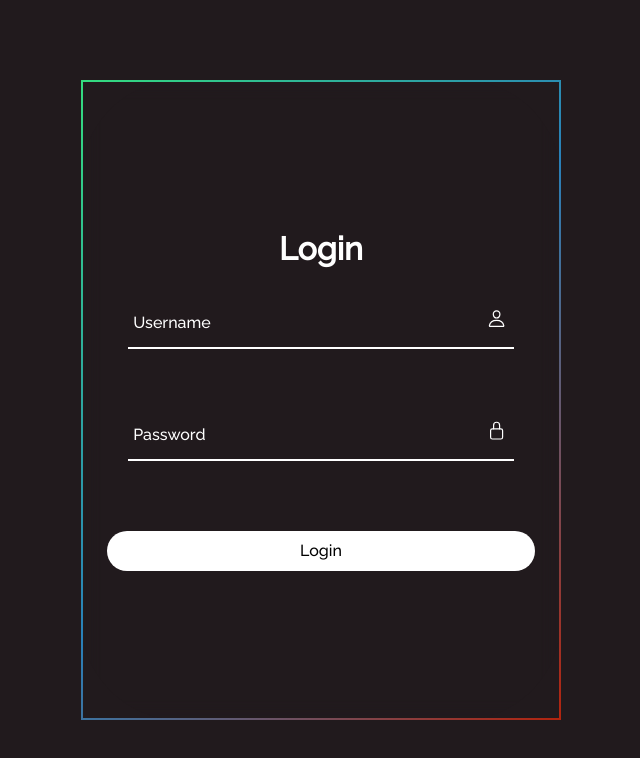
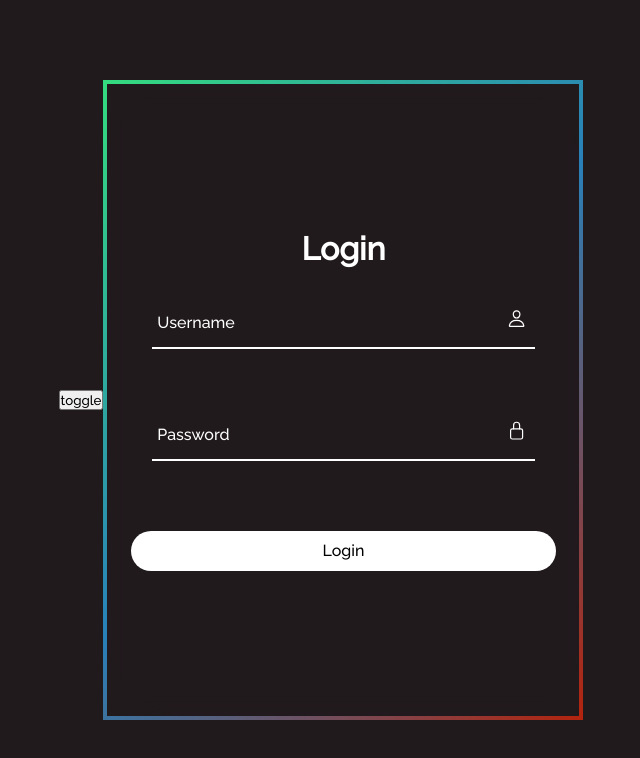
Before and after one commit to parthkamal/onefin-assignment, a React (Create React App) app: page /login in a window 1280 px wide. Shown: the top 758 px of the page, without its empty margins (319-959 px from the left). Built offline with nearby package versions, Linux system fonts and the light colour scheme.

Commit message:
added theme toggle

```diff
--- a/src/App.css
+++ b/src/App.css
@@ -1,4 +1,47 @@
 @import url('https://fonts.googleapis.com/css2?family=Lato&family=Raleway:wght@500&display=swap');
+
+
+.dark-theme {
+  --main-background: #211a1d;
+  --login-background: transparent;
+  --login-btn-background: white;
+  --login-btn-hover-background: rgb(218, 213, 213);
+  --know-more-btn-background: rgb(57, 57, 77);
+  --know-more-btn-hover-background: black;
+  --modal-btn-background: white;
+  --modal-btn-hover-background: black;
+  --refresh-btn-background: rgb(27, 79, 168);
+  --refresh-btn-hover-background: white;
+
+
+  --color-primary: black;
+  --color-secondary: white;
+  --know-more-color: yellow;
+  --modal-content-color: white;
+  --form-message-color: rgb(249, 63, 63);
+
+}
+
+.light-theme {
+  --main-background: rgb(255, 255, 255);
+  --login-background: transparent;
+  --login-btn-background: rgb(0, 0, 0);
+  --login-btn-hover-background: rgb(218, 213, 213);
+  --know-more-btn-background: rgb(57, 57, 77);
+  --know-more-btn-hover-background: black;
+  --modal-btn-background: white;
+  --modal-btn-hover-background: black;
+  --refresh-btn-background: rgb(27, 79, 168);
+  --refresh-btn-hover-background: white;
+
+
+  --color-primary: rgb(255, 255, 255);
+  --color-secondary: rgb(0, 0, 0);
+  --know-more-color: yellow;
+  --modal-content-color: white;
+  --form-message-color: rgb(249, 63, 63);
+}
+
 
 * {
   margin: 0;
@@ -8,21 +51,18 @@
 }
 
 
-body {
-  display: flex;
-  justify-content: center;
-  align-items: center;
-  min-height: 100vh;
-}
+
+
+
+
+
 
 body {
-  background-color: #211a1d;
+  background: none;
   display: flex;
   justify-content: center;
   align-items: center;
   background-repeat: no-repeat;
-  background-position: cover;
-  background-size: cover;
   width: 100%;
   min-height: 100vh;
 
@@ -36,24 +76,25 @@ body {
   position: relative;
   width: 30em;
   height: 40em;
-  background-color: transparent;
-  border: 2px solid rgba(255, 255, 255, .5);
+  background-color: var(--login-background);
+  border: 4px solid white;
   display: flex;
   justify-content: center;
   align-items: center;
   backdrop-filter: blur(10px);
-  border-image: linear-gradient(135deg, #34db7f, #2980b9,#b2240e) 1;
-  border-radius: 100px ;
+  border-image: linear-gradient(135deg, #34db7f, #2980b9, #b2240e) 1;
+  border-radius: 100px;
 
 }
 
 .login-main {
   width: 100vw;
   height: 100vh;
-  margin: 0px ;
+  margin: 0px;
   display: flex;
   justify-content: center;
   align-items: center;
+  background-color: var(--main-background);
 }
 
 
@@ -69,7 +110,7 @@ body {
 
 h2 {
   font-size: 2em;
-  color: white;
+  color: var(--color-secondary);
   text-align: center;
 }
 
@@ -77,7 +118,7 @@ h2 {
   position: relative;
   width: 310px;
   margin: 30px 0;
-  border-bottom: 2px solid white;
+  border-bottom: 2px solid var(--color-secondary);
 
 }
 
@@ -87,7 +128,7 @@ h2 {
   left: 5px;
   transform: translateY(-50%);
   font-size: 1em;
-  color: white;
+  color: var(--color-secondary);
   pointer-events: none;
   transition: .5s;
 }
@@ -101,11 +142,11 @@ h2 {
 .input-box input {
   width: 100%;
   height: 50px;
-  background: transparent;
+  background-color: var(--login-background);
   border: none;
   outline: none;
   font-size: 1em;
-  color: white;
+  color: var(--color-secondary);
   padding: 0 8px 0 5px;
 }
 
@@ -114,7 +155,7 @@ h2 {
 
   position: absolute;
   right: 8px;
-  color: white;
+  color: var(--color-secondary);
   font-size: 1.2em;
   line-height: 57px;
 
@@ -124,25 +165,25 @@ h2 {
   margin-top: 40px;
   width: 100%;
   height: 40px;
-  background: white;
+  background-color: var(--login-btn-background);
   border: none;
   outline: none;
   border-radius: 40px;
   cursor: pointer;
   font-size: 1em;
-  color: black;
+  color: var(--color-primary);
   font-weight: 500;
   transition: background-color 0.3s, color 0.3s;
 
 }
 
 .login-btn:hover {
-  background-color: rgb(218, 213, 213);
+  background-color: var(--login-btn-hover-background);
   color: black;
 }
 
 .form-message {
-  color: rgb(249, 63, 63);
+  color: var(--form-message-color);
   margin-top: -5px;
   margin-bottom: 10px;
 }
@@ -187,7 +228,7 @@ h2 {
 }
 
 .pagination-item {
-  color: rgb(184, 173, 173) !important;
+  color: var(--color-secondary) !important;
   font-weight: 700;
 }
 
@@ -199,7 +240,8 @@ h2 {
 }
 
 .movie-list {
-  color: white;
+  background-color: var(--main-background);
+  color: var(--color-secondary);
   min-width: 100em;
   min-height: 100vh;
   display: flex;
@@ -221,7 +263,7 @@ h2 {
 }
 
 .movie {
-  border: 1px solid rgba(255, 255, 255, .5);
+  border: 1px solid var(--login-btn-hover-background);
   height: 30em;
   padding: 10px;
   overflow: hidden;
@@ -275,7 +317,6 @@ h2 {
   display: flex;
   justify-content: space-evenly;
   align-items: center;
-  /* border: 1px solid red; */
 
 
 }
@@ -289,7 +330,6 @@ h2 {
   align-items: center;
   padding: 10px;
   margin: 10px;
-  /* border: 1px solid red; */
 }
 
 .movie-title {
@@ -305,18 +345,17 @@ h2 {
 
 
 .know-more-btn {
-  /* border: 1px solid red; */
   border: none;
   padding: 5px 15px 10px 15px;
   border-radius: 25px;
-  background-color: rgb(57, 57, 77);
-  color: yellow;
+  background-color: var(--know-more-btn-background);
+  color: var(--know-more-color);
   transition: background-color 0.3s, color 0.3s;
 }
 
 .know-more-btn:hover {
-  background-color: black;
-  color: #fff;
+  background-color: var(--know-more-btn-hover-background);
+  color: var(--know-more-color);
 }
 
 .genre-img {
@@ -325,7 +364,7 @@ h2 {
 }
 
 
-@media (max-width: 1000px){
+@media (max-width: 1000px) {
   .movie-grid {
     display: grid;
     width: 60%;
@@ -335,7 +374,7 @@ h2 {
   }
 
   .movie {
-    border: 1px solid rgba(255, 255, 255, .5);
+    border: 1px solid var(--login-btn-hover-background);
     margin: 0em 10em 0em 10em;
     height: 30em;
     padding: 10px;
@@ -351,7 +390,7 @@ h2 {
 }
 
 
-@media (max-width: 576px){
+@media (max-width: 576px) {
   .movie-grid {
     display: flex;
     flex-direction: column;
@@ -363,7 +402,7 @@ h2 {
   }
 
   .movie {
-    border: 1px solid rgba(255, 255, 255, .5);
+    border: 1px solid var(--login-btn-hover-background);
     margin: 0em 10em 0em 10em;
     width: 50%;
     height: 30em;
@@ -381,9 +420,9 @@ h2 {
 }
 
 
-@media (max-width: 490px ){
+@media (max-width: 490px) {
   .movie {
-    border: 1px solid rgba(255, 255, 255, .5);
+    border: 1px solid var(--login-btn-hover-background);
     margin: 0em 10em 0em 10em;
     width: 40%;
 
@@ -426,7 +465,7 @@ h2 {
   flex-direction: column;
   justify-content: space-between;
   align-items: center;
-  border: 1px solid rgba(255, 255, 255, .5);
+  border: 1px solid white;
 }
 
 .modal-image {
@@ -505,7 +544,7 @@ h2 {
 
 .modal-content-bot-btn:hover {
   background-color: black;
-  color: #fff;
+  color: white;
 
 }
 
@@ -516,7 +555,7 @@ h2 {
 
 
 
-@media (max-width: 1592px){
+@media (max-width: 1592px) {
 
   .modal-main {
     display: flex;
@@ -533,13 +572,13 @@ h2 {
     flex-direction: column;
     justify-content: space-between;
     align-items: center;
-  border: 1px solid rgba(255, 255, 255, .5);
+    border: 1px solid white;
   }
 }
 
 
 
-@media (max-width: 840px){
+@media (max-width: 840px) {
   .modal {
     border-radius: 13px;
     width: 65%;
@@ -548,11 +587,11 @@ h2 {
     flex-direction: column;
     justify-content: space-between;
     align-items: center;
-    border: 1px solid rgba(255, 255, 255, .5);
+    border: 1px solid white;
   }
 }
 
-@media (max-width: 674px){
+@media (max-width: 674px) {
   .modal {
     border-radius: 13px;
     width: 80%;
@@ -561,11 +600,11 @@ h2 {
     flex-direction: column;
     justify-content: space-between;
     align-items: center;
-    border: 1px solid rgba(255, 255, 255, .5);
+    border: 1px solid white;
   }
 }
 
-@media (max-width: 466px){
+@media (max-width: 466px) {
   .modal {
     border-radius: 13px;
     width: 90%;
@@ -574,7 +613,7 @@ h2 {
     flex-direction: column;
     justify-content: space-between;
     align-items: center;
-    border: 1px solid rgba(255, 255, 255, .5);
+    border: 1px solid white;
   }
 }
 
@@ -591,10 +630,12 @@ h2 {
   padding: 16px;
   width: 40%;
   font-size: 23px;
+  /* border: 1px solid var(--color-secondary); */
   border: none;
-  border-radius: 5px;
+  border-radius: 35px;
   position: sticky;
   margin-bottom: 2%;
+  box-shadow: 0px 4px 8px rgba(0, 0, 0, 0.2);
 }
 
 .refresh-button {
@@ -603,7 +644,7 @@ h2 {
   padding: 10px;
   border-radius: 5px;
   border: none;
-  background-color: rgb(27, 79, 168);
+  background-color: var(--refresh-btn-background);
   color: white;
   margin: 20px;
   transition: background-color 0.3s, color 0.3s;
@@ -612,30 +653,30 @@ h2 {
 
 
 .refresh-button:hover {
-  background-color: white;
-  color: rgb(27, 79, 168);
+  background-color: var(--refresh-btn-hover-background);
+  color: var(--refresh-btn-background);
 }
 
 
 
-@media (max-width: 732px){
+@media (max-width: 732px) {
   .search-bar {
     padding: 16px;
     width: 30%;
     font-size: 23px;
-    border: none;
+    border: var(--color-secondary);
     border-radius: 5px;
     position: sticky;
     margin-bottom: 2%;
   }
 }
 
-@media (max-width: 576px){
+@media (max-width: 576px) {
   .search-bar {
     padding: 16px;
     width: 20%;
     font-size: 23px;
-    border: none;
+    border: var(--color-secondary);
     border-radius: 5px;
     position: sticky;
     margin-bottom: 2%;
--- a/src/components/Login.jsx
+++ b/src/components/Login.jsx
@@ -12,8 +12,18 @@ const Login = () => {
     const [password, setPassword] = useState('');
     const [token, setToken] = useState(null);
     const [errors, setErrors] = useState({});
+    const [theme, setTheme] = useState("dark-theme");
 
 
+    const toggleTheme =() =>{
+        setTheme((oldTheme) => {
+            if(oldTheme === "dark-theme"){
+                return "light-theme";
+            }else {
+                return "dark-theme";
+            }
+        });
+    }
 
     const validateForm = () => {
         const errors = {};
@@ -80,8 +90,12 @@ const Login = () => {
 
 
 
+
+
+
     return (
-        <div className='login-main'>
+        <div className={`login-main ${theme}`}>
+        <button onClick={toggleTheme}>toggle</button>
             <div className='login-box'>
                 <div>
                     <h2>Login</h2>
--- a/src/components/Movie.jsx
+++ b/src/components/Movie.jsx
@@ -6,6 +6,7 @@ const Movie = (props) => {
 
     const { title, description, genres } = props.movie;
     const [modalOpen, setModalOpen] = useState(false);
+    const theme = props.theme;
 
     const openModal = () => {
         setModalOpen(true);
@@ -47,7 +48,7 @@ const Movie = (props) => {
 
             </div>
 
-            <MovieModal isOpen={modalOpen} closeModal={closeModal} title={title} description={description} genres={genres} src={`https://ui-avatars.com/api/?name=${title}&background=random`} />
+            <MovieModal isOpen={modalOpen} closeModal={closeModal} title={title} theme={theme} description={description} genres={genres} src={`https://ui-avatars.com/api/?name=${title}&background=random`} />
         </div>
     );
 }
--- a/src/components/MovieModal.jsx
+++ b/src/components/MovieModal.jsx
@@ -4,7 +4,7 @@ import '../App.css';
 
 
 
-const MovieModal = ({ isOpen, closeModal, title, description, genres, src }) => {
+const MovieModal = ({ isOpen, closeModal, title, description, genres, theme }) => {
 
 
     return (
@@ -27,7 +27,7 @@ const MovieModal = ({ isOpen, closeModal, title, description, genres, src }) =>
 
                         <div className='modal-content-bot'>
                             <div className='modal-content-genre'>{genres}</div>
-                            <div  className='modal-content-bot-btn' onClick={closeModal}>Close</div>
+                            <div  className={`modal-content-bot-btn ${theme}`} onClick={closeModal}>Close</div>
                         </div>
 
                     </div>
--- a/src/components/Movies.jsx
+++ b/src/components/Movies.jsx
@@ -18,6 +18,18 @@ const Movies = () => {
     const [filteredItems, setFilteredItems] = useState(list);
     const [typingTimeout, setTypingTimeout] = useState(null);
     const [isPopulated, setPopulated] = useState(false);
+    const [theme,setTheme] = useState("dark-theme");
+
+
+    const toggleTheme =() =>{
+        setTheme((oldTheme) => {
+            if(oldTheme === "dark-theme"){
+                return "light-theme";
+            }else {
+                return "dark-theme";
+            }
+        });
+    }
 
     const handleSearch = (e) => {
 
@@ -99,7 +111,8 @@ const Movies = () => {
     }, [currentPage]);
 
     return (
-        <div className='movie-list'>
+        <div className={`movie-list ${theme}`}>
+        <button onClick={toggleTheme}>toggle</button>
             <h1 className='movie-heading'>List of Movies</h1>
             <input
                 id="search-input"
@@ -116,7 +129,7 @@ const Movies = () => {
                 <div className='movie-grid'>
                     {
                         filteredItems.map((item, index) => (
-                            <Movie movie={item} key={index} />
+                            <Movie movie={item} key={index} theme={theme}/>
 
                         ))
                     }
--- a/src/index.js
+++ b/src/index.js
@@ -1,5 +1,6 @@
 import React from 'react';
 import App from './App';
+import './App.css';
 
 
 import { createRoot } from 'react-dom/client';
```
Lines whose indentation alone changed are shown as unchanged.
